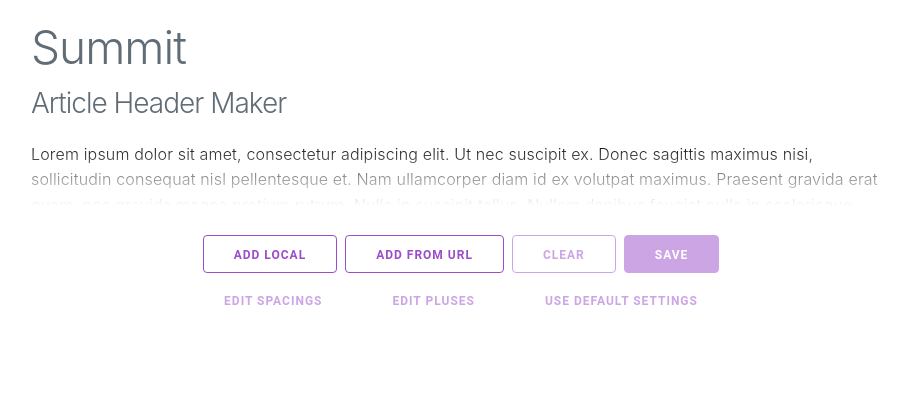
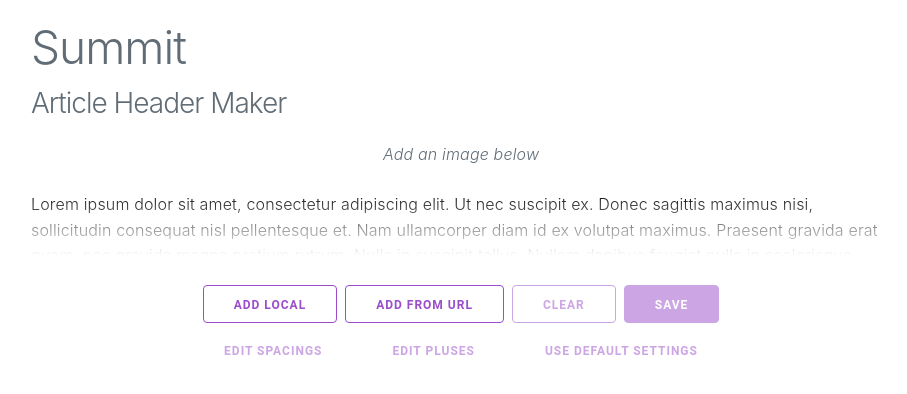
Before and after one commit to mezzode/summit, a React (Create React App) app: page / in a window 1280 px wide. Shown: the top 394 px of the page, without its empty margins (179-1086 px from the left). Built offline with nearby package versions, Linux system fonts and the light colour scheme.

Commit message:
Add image placeholder

```diff
--- /dev/null
+++ b/src/Canvas.css
@@ -0,0 +1,3 @@
+.image-placeholder {
+    text-align: center;
+}
--- a/src/Canvas.tsx
+++ b/src/Canvas.tsx
@@ -1,4 +1,5 @@
 import React, { Component } from 'react';
+import './Canvas.css';
 
 interface Props {
   className: string;
@@ -133,10 +134,12 @@ export class Canvas extends Component<Props> {
   }
 
   public render() {
-    return (
-      this.props.imgs.length > 0 && (
-        <canvas ref={this.canvas} className={this.props.className} />
-      )
+    return this.props.imgs.length > 0 ? (
+      <canvas ref={this.canvas} className={this.props.className} />
+    ) : (
+      <p className='image-placeholder'>
+        <em>Add an image below</em>
+      </p>
     );
   }
 
```
